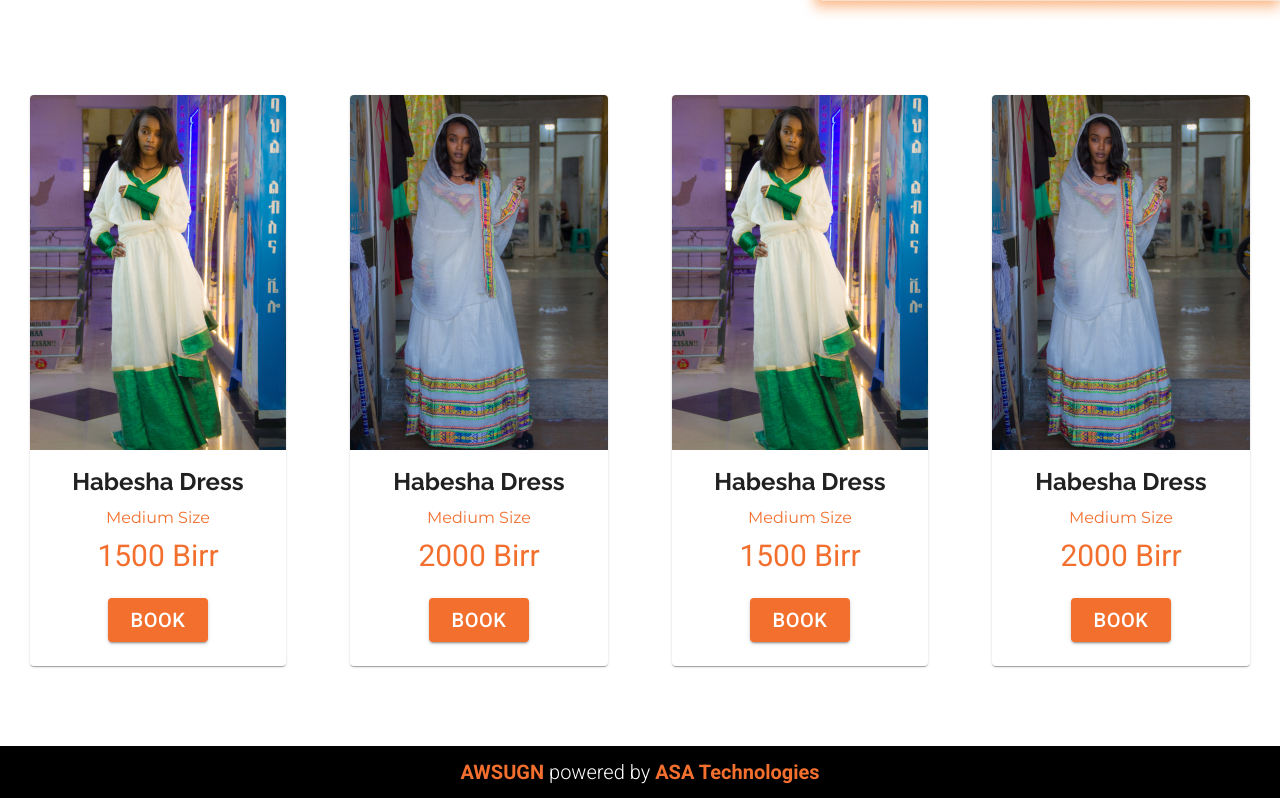
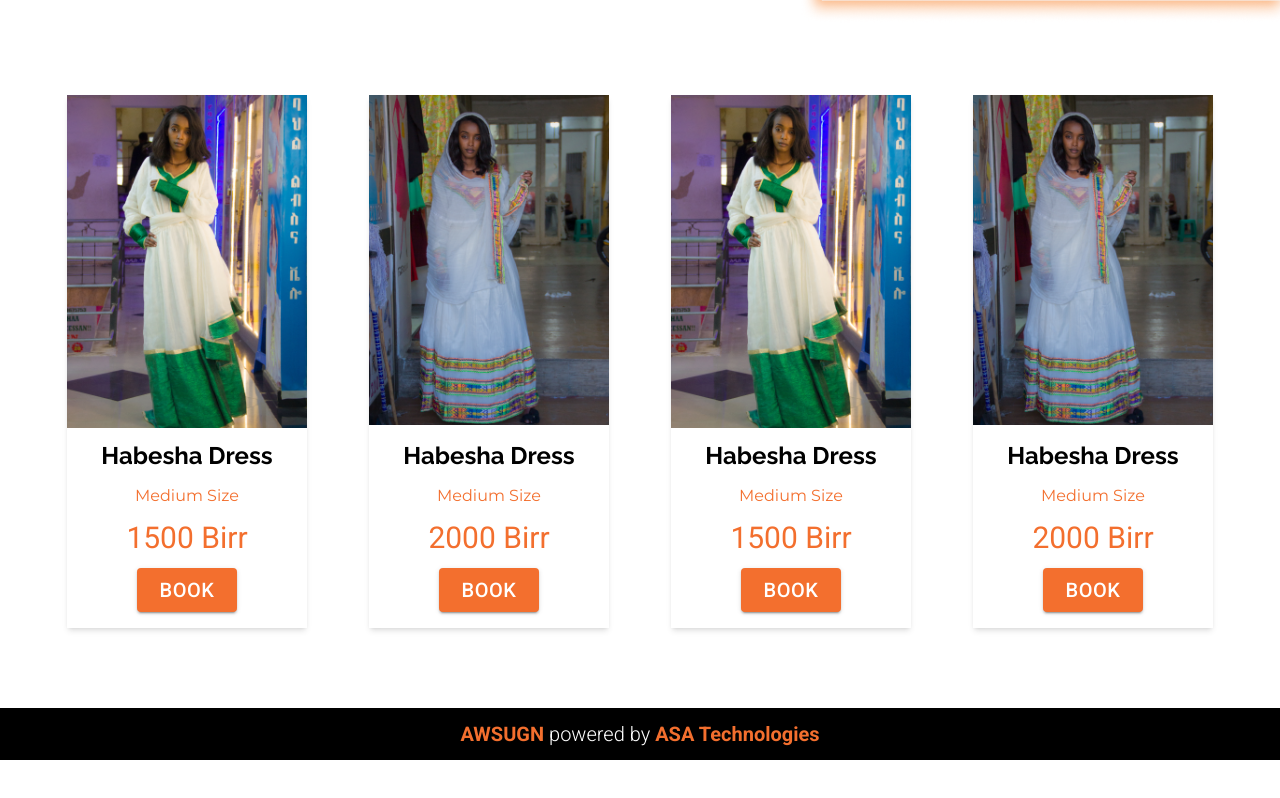
Before and after one commit to Sertsev/AWSUGN-UI, a React (Vite) app: page / in a window 1280 px wide. Shown: the part 697-1495 px from the top of the page. After the commit the page ends 1457 px from the top, so only its background shows below. Built offline with nearby package versions, Linux system fonts and the light colour scheme.

Commit message:
added image slide when hover

```diff
--- a/package.json
+++ b/package.json
@@ -16,7 +16,8 @@
     "@mui/x-date-pickers": "^5.0.19",
     "dayjs": "^1.11.7",
     "react": "^18.2.0",
-    "react-dom": "^18.2.0"
+    "react-dom": "^18.2.0",
+    "react-slideshow-image": "^4.2.1"
   },
   "devDependencies": {
     "@types/react": "^18.0.27",
--- a/src/components/hero.tsx
+++ b/src/components/hero.tsx
@@ -33,7 +33,7 @@ const Hero = () => {
             </h1>
           </Box>
 
-          <p className="text-white font-montserrat tracking-[0.2rem]	text-xs sm:text-sm w-[20rem] sm:w-[25rem] xl:w-[35rem]">
+          <p className="text-white font-montserrat tracking-[0.1rem]	text-xs sm:text-sm w-[20rem] sm:w-[25rem] xl:w-[35rem]">
             AWSUGN is a renting platform powered by ASA Technologies. It is
             aiming to relieves customers from the tiresome process of searching
             for clothes by providing an online platform that allows choosing and
--- a/src/components/items-list.tsx
+++ b/src/components/items-list.tsx
@@ -7,40 +7,80 @@ import {
   CardMedia,
   Typography,
 } from "@mui/material";
-import React from "react";
+
 import { HabeshaDress } from "../models/habesha-dress";
+import "react-slideshow-image/dist/styles.css";
+import { Fade } from "react-slideshow-image";
+import { useRef, useState } from "react";
 
 const ItemsList = () => {
+  const [isOverImg, setIsOverImg] = useState(false);
+  const [src, setSrc] = useState<number | null>(null);
+  const fadeRef = useRef(null);
+
+  const handleMouseLeave = () => {
+    setSrc(null);
+    setIsOverImg(false);
+  };
+
   return (
-    <Box className="flex flex-wrap justify-center gap-[5%] mt-[10rem]">
-      {HabeshaDress.map((dress) => (
-        <Card className="flex flex-col justify-center items-center mb-10">
-          <CardMedia
-            component="img"
-            image={dress.image}
-            className="object-cover object-bottom"
-          />
-          <CardContent className="flex flex-col gap-2">
-            <h1 className="font-bold font-raleway text-2xl">{dress.name}</h1>
+    <>
+      <Box className="flex flex-wrap justify-center gap-[5%] mt-[10rem] px-5">
+        {HabeshaDress.map((dress, index) => (
+          <Box
+            className="flex flex-col gap-3 shadow-md w-[15rem] mb-10"
+            key={index}
+          >
+            <Box
+              className="slide-container w-[15rem]"
+              onMouseEnter={() => {
+                setSrc(index + 1);
+                setIsOverImg(true);
+              }}
+              onMouseLeave={handleMouseLeave}
+            >
+              <Fade
+                autoplay={isOverImg && dress.id === src ? true : false}
+                arrows={false}
+                infinite
+                defaultIndex={index}
+                duration={1500}
+                pauseOnHover={false}
+              >
+                {HabeshaDress.map((fadeImage, i) => (
+                  <div className="each-fade w-fit" key={i}>
+                    <div className="image-container w-fit">
+                      <img src={fadeImage.image} />
+                    </div>
+                  </div>
+                ))}
+              </Fade>
+            </Box>
+
+            <h1 className="font-bold font-raleway text-2xl text-center">
+              {dress.name}
+            </h1>
             <p className="text-center font-light font-montserrat text-orange ">
               {dress.size}
             </p>
+
             <p className="text-center  text-3xl text-orange">
               {dress.price} Birr
             </p>
-          </CardContent>
-          <CardActions>
+
+            <Box className="flex justify-center">
               <Button
                 size="large"
                 variant="contained"
-              className="bg-orange text-xl mb-4 hover:shadow-black hover:shadow-sm hover:bg-deepOrage"
+                className="bg-orange text-xl mb-4 hover:shadow-black hover:shadow-sm hover:bg-deepOrage w-fit"
               >
                 Book
               </Button>
-          </CardActions>
-        </Card>
+            </Box>
+          </Box>
         ))}
       </Box>
+    </>
   );
 };
 
--- a/src/models/habesha-dress.ts
+++ b/src/models/habesha-dress.ts
@@ -4,8 +4,32 @@ import img4 from "../assets/img4.png";
 import img3 from "../assets/img3.png";
 
 export const HabeshaDress = [
-  { image: img1, size: "Medium Size", name: "Habesha Dress", price: "1500" },
-  { image: img2, size: "Medium Size", name: "Habesha Dress", price: "2000" },
-  { image: img4, size: "Medium Size", name: "Habesha Dress", price: "1500" },
-  { image: img3, size: "Medium Size", name: "Habesha Dress", price: "2000" },
+  {
+    id: 1,
+    image: img1,
+    size: "Medium Size",
+    name: "Habesha Dress",
+    price: "1500",
+  },
+  {
+    id: 2,
+    image: img2,
+    size: "Medium Size",
+    name: "Habesha Dress",
+    price: "2000",
+  },
+  {
+    id: 3,
+    image: img4,
+    size: "Medium Size",
+    name: "Habesha Dress",
+    price: "1500",
+  },
+  {
+    id: 4,
+    image: img3,
+    size: "Medium Size",
+    name: "Habesha Dress",
+    price: "2000",
+  },
 ];
```
Also changed, not shown: 1 other file (tests, documents, lock files or other folders). Lines whose indentation alone changed are shown as unchanged.
